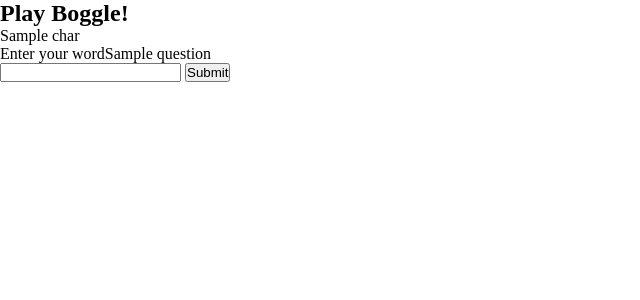
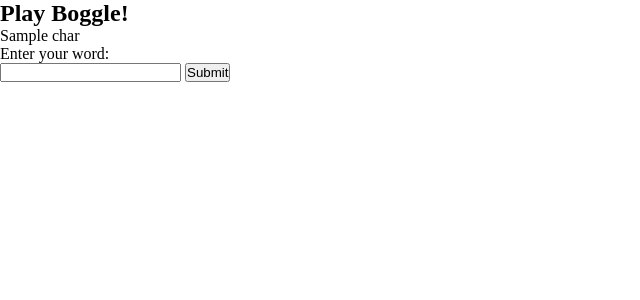
Before and after one commit to andreamartz/sb-19-5-flask-boggle, a Flask app: template templates/board.html in a window 1280 px wide. Shown: the top 300 px of the page, without its empty margins (0-640 px from the left). Run offline with Flask 2, Linux system fonts and the light colour scheme; the template is opened without the code that fills it: most values are stand-ins (such as "Sample title", 1, 10 or a date in 2020); parts of the project's set-up code (start-up, migrations or seed data) failed here and were passed over.

Commit message:
Add form for checking words & the result of the check

```diff
--- a/templates/board.html
+++ b/templates/board.html
@@ -13,15 +13,18 @@
       {% endfor %}
     </div>
   </section>
-  <section class="word-check">
-    <form action="/word-check" method="POST">
-      <label for="word">Enter your word{{question}}</label>
+  <section id="word-check">
+    <form id="word-check-form">
+      <label for="word">Enter your word:</label>
       <br>
 
       <input type="text" id="word" name="word">
 
       <button>Submit</button>
     </form>
+    <p id="messages">
+
+    </p>
   </section>
 </section>
 {% endblock %}
```
